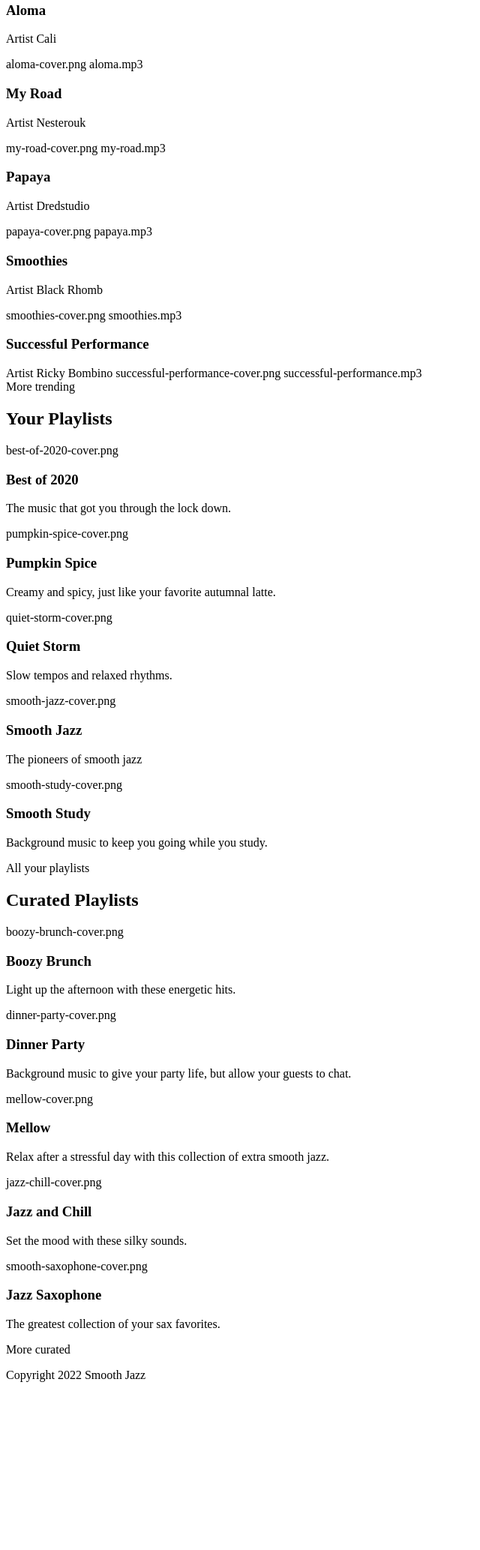
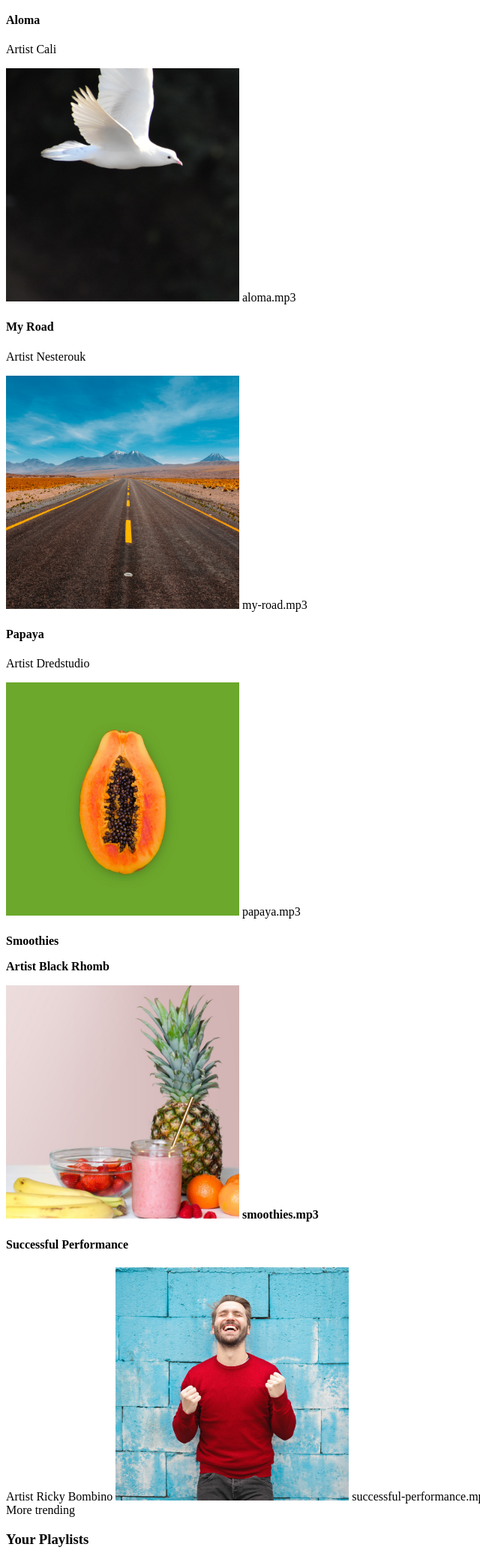
Before and after one commit to bflaner1/streamingmedia, a plain HTML site: page index.html in a window 1280 px wide. Shown: the part 315-2382 px from the top of the page at 75% size, without its empty margins (0-640 px from the left). Before the commit the page ends 2174 px from the top, so only its background shows below. Drawn offline with Linux system fonts and the light colour scheme.

Commit message:
Update to document structure
Add img tags to image names and change heading levels appropriately

```diff
--- a/index.html
+++ b/index.html
@@ -17,99 +17,99 @@
             <li><a href="#">Trending Songs</a></li>
             <li><a href="#">Your playlists</a></li>
             <li><a href="#">Curated Playlists</a></li>
-            <li><a href="#">duke-silver.png</a></li>
+            <li><a href="#"><img src="images/duke-silver.png" alt=""></a></li>
          </ul>
       </nav>
    </header>
    <main>
       <article>
-         <h2>Trending Songs</h2>
+         <h3>Trending Songs</h3>
          <section>
-            <h3>Aloma</h3>
+            <h4>Aloma</h4>
             <p>Artist Cali</p>
-            aloma-cover.png
+            <img src="images/aloma-cover.png" alt="Aloma cover">
             aloma.mp3
          </section>
          <section>
-            <h3>My Road</h3>
+            <h4>My Road</h4>
             <p>Artist Nesterouk</p>
-            my-road-cover.png
+            <img src="images/my-road-cover.png" alt="My Road cover">
             my-road.mp3
          </section>
          <section>
-            <h3>Papaya</h3>
+            <h4>Papaya</h4>
             <p>Artist Dredstudio</p>
-            papaya-cover.png
+            <img src="images/papaya-cover.png" alt="Papaya cover">
             papaya.mp3
          </section>
          <section>
-            <h3>Smoothies</h3>
+            <h4>Smoothies</h>
             <p>Artist Black Rhomb</p>
-            smoothies-cover.png
+            <img src="images/smoothies-cover.png" alt="Smoothies cover">
             smoothies.mp3
          </section>
          <section>
-            <h3>Successful Performance</h3>
+            <h4>Successful Performance</h4>
             Artist Ricky Bombino
-            successful-performance-cover.png
+            <img src="images/successful-performance-cover.png" alt="Successful Performance cover">
             successful-performance.mp3
          </section>
          More trending
       </article>
       <article>
-         <h2>Your Playlists</h2>
+         <h3>Your Playlists</h3>
          <section>
-            best-of-2020-cover.png
-            <h3>Best of 2020</h3>
+            <img src="images/best-of-2020-cover.png" alt="Best of 2020 cover">
+            <h4>Best of 2020</h>
             <p>The music that got you through the lock down.</p>
          </section>
          <section>
-            pumpkin-spice-cover.png
-            <h3>Pumpkin Spice</h3>
+            <img src="images/pumpkin-spice-cover.png" alt="Pumpkin Spice cover">
+            <h4>Pumpkin Spice</h4>
             <p>Creamy and spicy, just like your favorite autumnal latte.</p>
          </section>
          <section>
-            quiet-storm-cover.png
-            <h3>Quiet Storm</h3>
+            <img src="images/quiet-storm-cover.png" alt="Quiet Storm cover">
+            <h4>Quiet Storm</h4>
             <p>Slow tempos and relaxed rhythms.</p>
          </section>
          <section>
-            smooth-jazz-cover.png
-            <h3>Smooth Jazz</h3>
+            <img src="images/smooth-jazz-cover.png" alt="Smooth Jazz cover">
+            <h4>Smooth Jazz</h4>
             <p>The pioneers of smooth jazz</p>
          </section>
          <section>
-            smooth-study-cover.png
-            <h3>Smooth Study</h3>
+            <img src="images/smooth-study-cover.png" alt="Smooth Study cover">
+            <h4>Smooth Study</h4>
             <p>Background music to keep you going while you study.</p>
          </section>
          All your playlists
       </article>
       <article>
-         <h2>Curated Playlists</h2>
+         <h3>Curated Playlists</h3>
          <section>
-            boozy-brunch-cover.png
-            <h3>Boozy Brunch</h3>
+            <img src="images/boozy-brunch-cover.png" alt="Boozy Brunch cover">
+            <h4>Boozy Brunch</h4>
             <p>Light up the afternoon with these energetic hits.</p>
          </section>
          <section>
-            dinner-party-cover.png
-            <h3>Dinner Party</h3>
+            <img src="images/dinner-party-cover.png" alt="Dinner Party cover">
+            <h4>Dinner Party</h4>
             <p>Background music to give your party life, but allow your guests to chat.</p>
          </section>
          <section>
-            mellow-cover.png
-            <h3>Mellow</h3>
+            <img src="images/mellow-cover.png" alt="Mellow cover">
+            <h4>Mellow</h4>
             <p>Relax after a stressful day with this collection of extra smooth jazz.</p>
          </section>
          <section>
-            jazz-chill-cover.png
-            <h3>Jazz and Chill</h3>
+            <img src="images/jazz-chill-cover.png" alt="Jazz and Chill cover">
+            <h4>Jazz and Chill</h4>
             <p>Set the mood with these silky sounds.</p>
          </section>
          <section>
-            smooth-saxophone-cover.png
-            <h3>Jazz Saxophone</h3>
+            <img src="images/smooth-saxophone-cover.png" alt="Jazz Saxophone cover">
+            <h4>Jazz Saxophone</h4>
             <p>The greatest collection of your sax favorites.</p>
          </section>
          More curated
```
Also changed, not shown: 1 other file.
